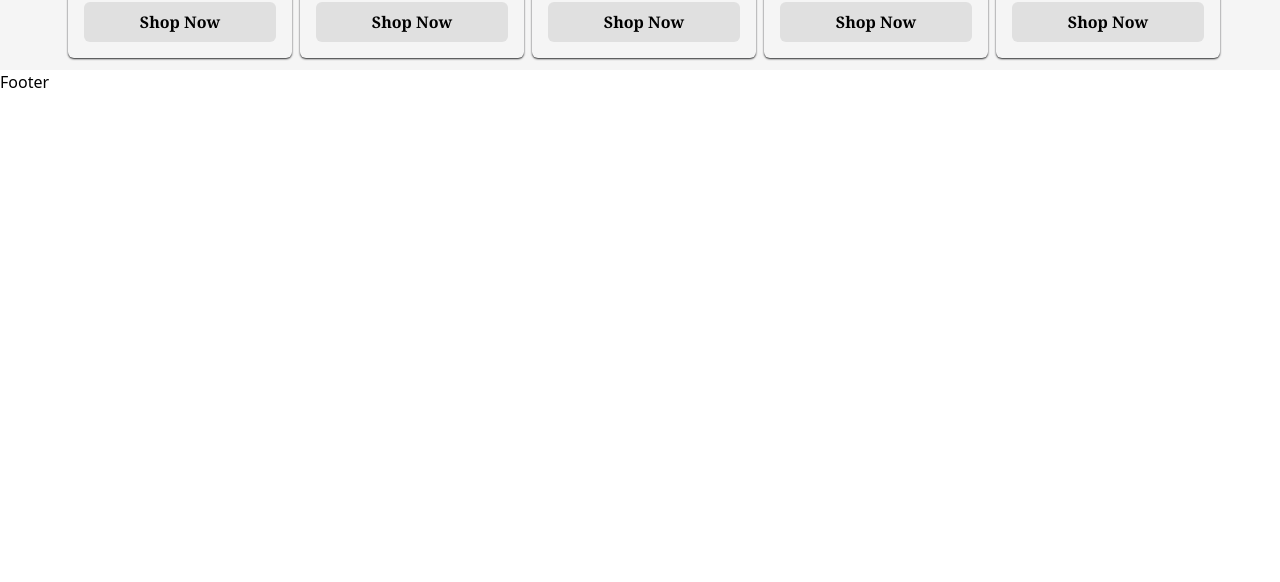
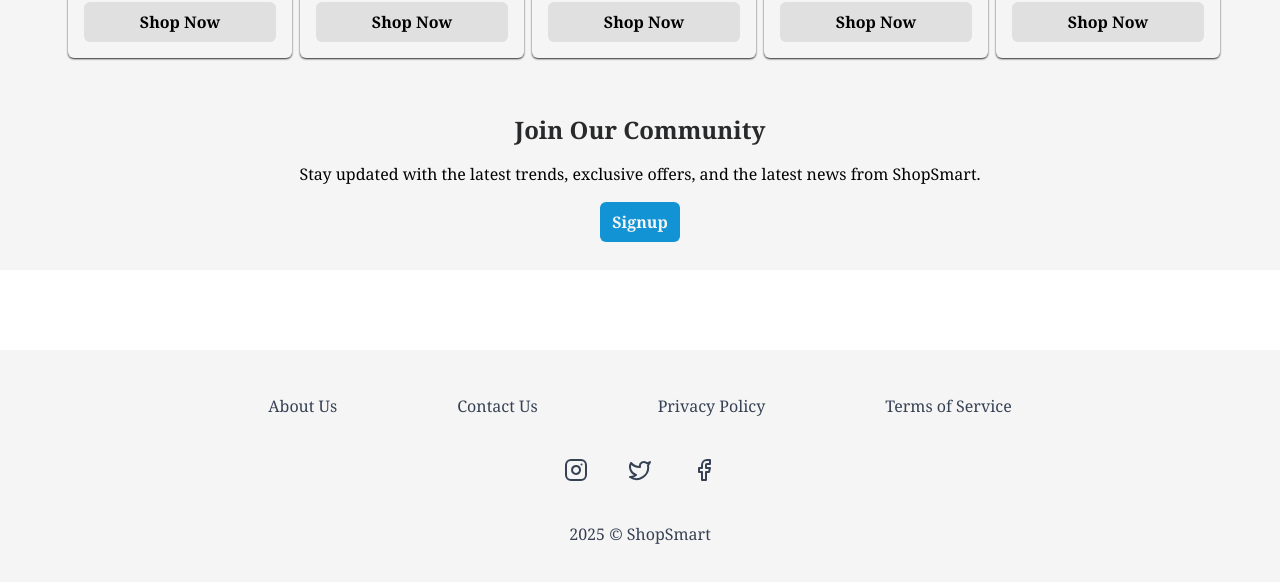
Before and after one commit to alammd0/shopsmart, a React app in the folder frontend/: page / in a window 1280 px wide. Shown: the part 1501-2083 px from the top of the page. Before the commit the page ends 1595 px from the top, so only its background shows below. Built offline with nearby package versions, Linux system fonts and the light colour scheme; the HTML template or start-up script is replaced by a standard one.

Commit message:
add footer and one section in home

```diff
--- a/frontend/package.json
+++ b/frontend/package.json
@@ -13,6 +13,8 @@
     "@reduxjs/toolkit": "^2.9.0",
     "@tailwindcss/vite": "^4.1.13",
     "axios": "^1.12.2",
+    "lucide": "^0.544.0",
+    "lucide-react": "^0.544.0",
     "react": "^19.1.1",
     "react-dom": "^19.1.1",
     "react-redux": "^9.2.0",
--- a/frontend/src/components/common/Footer.jsx
+++ b/frontend/src/components/common/Footer.jsx
@@ -1,9 +1,29 @@
-
+import { Link } from "react-router-dom"
+import { footerData } from "../../data/footer-data"
+import { Instagram, Twitter, Facebook} from "lucide-react"
 
 export default function Footer() {
     return (
-        <div>
-            <h1>Footer</h1>
+        <div className="bg-secondary px-4 py-3 font-serif mt-20">
+            <div className="max-w-10/12 mx-auto flex items-center justify-center flex-col gap-10 px-2 py-8">
+                <div className="flex gap-30">
+                    {
+                        footerData.map((item) => (
+                            <Link className="text-gray-700" to={item.url} key={item.id}>
+                                {item.label}
+                            </Link>
+                        ))
+                    }
+                </div>
+                <div className="flex gap-10 text-gray-700">
+                    <Instagram />
+                    <Twitter />
+                    <Facebook />
+                </div>
+                <div className="text-gray-700">
+                    {new Date().getFullYear()} © ShopSmart
+                </div>
+            </div>
         </div>
     )
 }
--- a/frontend/src/data/footer-data.js
+++ b/frontend/src/data/footer-data.js
@@ -18,23 +18,5 @@ export const footerData = [
     "id": 4,
     "label": "Terms of Service",
     "url": "/terms-of-service"
-  },
-  {
-    "id": 5,
-    "label": "Follow Us",
-    "socials": [
-      {
-        "platform": "Twitter",
-        "url": "https://twitter.com/yourbrand"
-      },
-      {
-        "platform": "Facebook",
-        "url": "https://facebook.com/yourbrand"
-      },
-      {
-        "platform": "Instagram",
-        "url": "https://instagram.com/yourbrand"
-      }
-    ]
   }
 ]
--- a/frontend/src/pages/Home.jsx
+++ b/frontend/src/pages/Home.jsx
@@ -51,7 +51,6 @@ export default function Home() {
                 </section>
 
                 {/* New Arrivals Section */}
-
                 <section className="mt-10 space-y-6">
                     <div className="text-2xl font-bold text-primary">
                         New Arrival Products
@@ -74,6 +73,21 @@ export default function Home() {
                         }
                     </div>
                 </section>
+
+                {/* join our Community Section */}
+                <section className="mt-14 space-y-4 flex justify-center items-center flex-col">
+                    <div className="text-2xl font-bold text-primary">
+                        Join Our Community
+                    </div>
+
+                    <p>Stay updated with the latest trends, exclusive offers, and the latest news from ShopSmart.</p>
+
+                    <Link to="/auth/signup">
+                        <button className="bg-background text-center text-secondary w-full mb-4 px-3 py-2 rounded-md font-bold hover:bg-background/80 cursor-pointer">
+                            Signup
+                        </button>
+                    </Link>
+                </section>
             </div>
         </div>
     )
```
Also changed, not shown: 1 other file (tests, documents, lock files or other folders).
